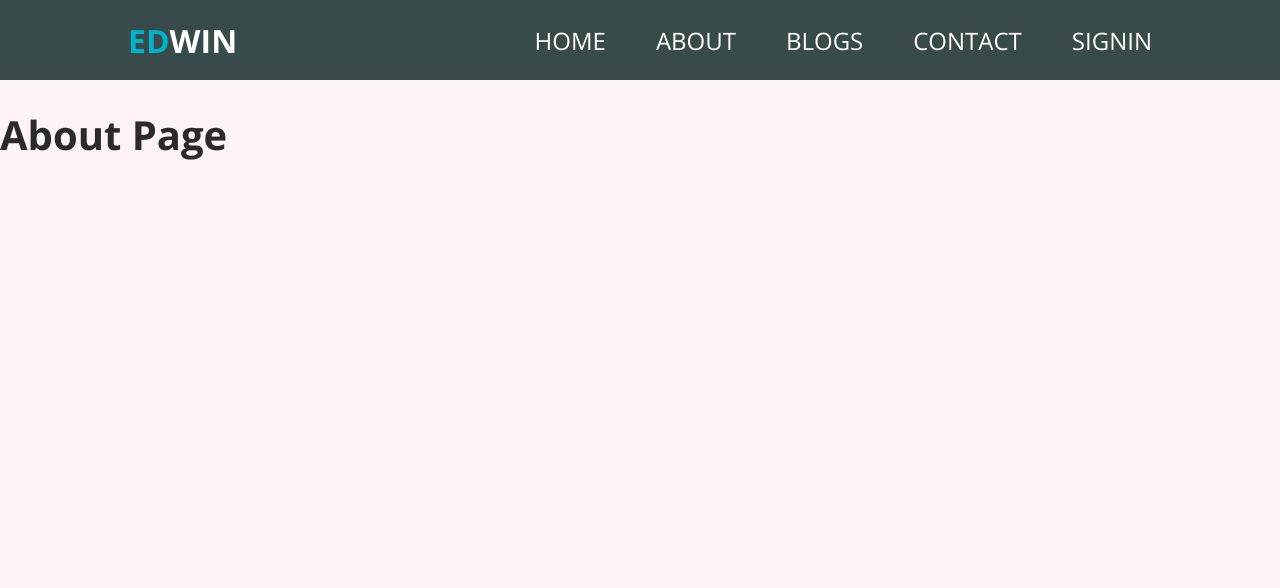
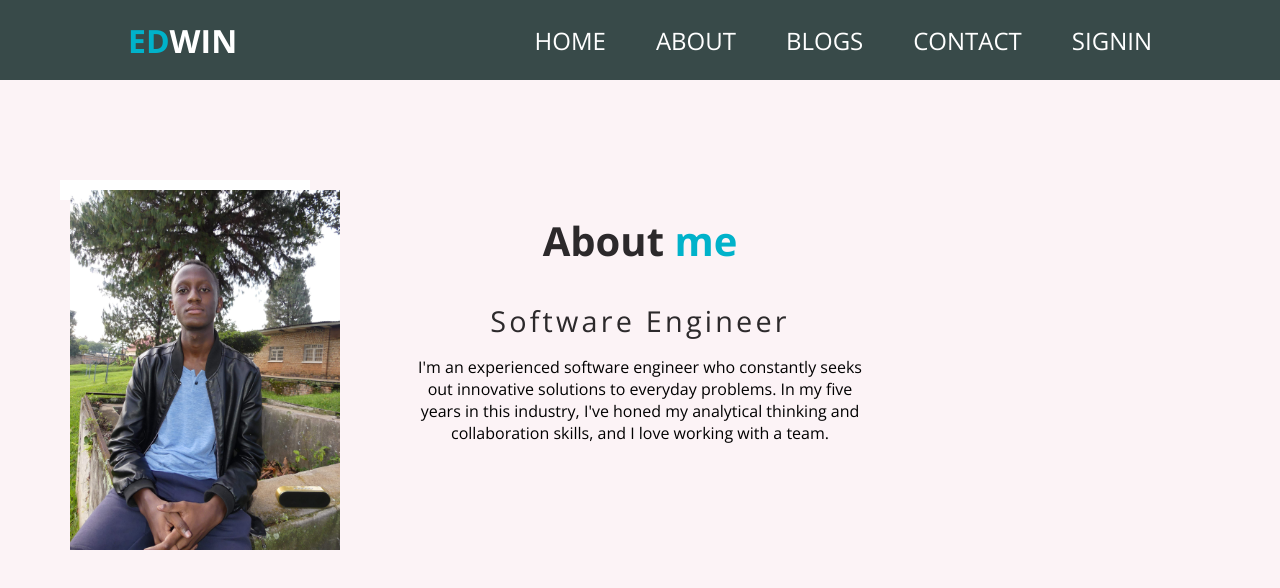
Before and after one commit to edwinnambaje/React-App, a React (Create React App) app: page /about in a window 1280 px wide. Shown: the top 588 px of the page. Built offline with nearby package versions, Linux system fonts and the light colour scheme.

Commit message:
remodified it to brand

```diff
--- a/src/components/ui/Card.module.css
+++ /dev/null
@@ -1,5 +0,0 @@
-.card {
-    background-color: white;
-    border-radius: 6px;
-    box-shadow: 0 2px 8px rgba(0, 0, 0, 0.2);
-  }
--- a/src/pages/About.js
+++ b/src/pages/About.js
@@ -1,4 +1,22 @@
+import classes from './About.module.css'
+import profile from '../images/profile.jpg'
 function About(){
-    return <h1>About Page</h1>;
+    return <section className={classes.about}>
+        <div className={classes.abouts}>
+          <div className={classes.col}>
+            <div className={classes.img}>
+                <img src={profile} alt='edwin' width={270} height={360}/>
+            </div>
+          </div>
+          <div className={classes.cols}>
+            <h1 className={classes.title}>About <span>me</span></h1>
+            <h2>Software Engineer</h2>
+            <p>I'm an experienced software engineer who constantly seeks<br/>
+              out innovative solutions to everyday problems. In my five<br/>
+              years in this industry, I've honed my analytical thinking and<br/>
+              collaboration skills, and I love working with a team.</p>
+          </div>
+        </div>
+      </section>
 }
 export default About;
--- /dev/null
+++ b/src/pages/About.module.css
@@ -0,0 +1,35 @@
+.about .abouts {
+	flex-direction: column-reverse;
+	text-align: center;
+	max-width: 1200px;
+	margin: 0 auto;
+	padding: 100px 20px;
+}
+.about .col {
+	width: 250px;
+	height: 0px;
+}
+.about .cols {
+	width: 100%;
+}
+.about .cols h2 {
+	font-size: 1.8rem;
+	font-weight: 500;
+	letter-spacing: 0.2rem;
+	margin-bottom: 10px;
+}
+.about .cols p {
+	margin-bottom: 20px;
+}
+.about .cols .cta {
+	color: black;
+	margin-bottom: 50px;
+	padding: 10px 20px;
+	font-size: 2rem;
+}
+.about .col .img {
+	height: 30%;
+	width: 100%;
+	position: relative;
+	border: 10px solid white;
+}
--- a/src/pages/Home.js
+++ b/src/pages/Home.js
@@ -2,14 +2,13 @@ import classes from './Meet.module.css';
 
 function Home(){
     return (
-    <section className={classes.hero}>
-    <div className={classes.heros}>
-       <div>
+    <section id={classes.hero}>
+    <div className={classes.hero}>
+    <div className={classes.overlay}>
         <h1>Hello, <span></span></h1>
         <h1>My Name is <span></span></h1>
         <h1>Edwin <span></span></h1>
-        {/* //<a href="/html/contact.html" type="button" class="cta">Hire Me</a> */}
-      </div>
+    </div>
     </div>
     </section>
     );
--- a/src/pages/Meet.module.css
+++ b/src/pages/Meet.module.css
@@ -4,20 +4,21 @@
 	background-position: top center;
 	position: relative;
 	z-index: 1;
-	height: 90vh;
+	height: 95vh;
+	padding-top: 5px;
 }
-.hero::after {
+.hero::before {
 	content: '';
 	position: absolute;
-	left: 0;
 	top: 0;
-	height: 100%;
-	width: 100%;
+    bottom: 0;
+    left: 0;
+    right: 0;
 	background-color: black;
 	opacity: 0.7;
 	z-index: -1;
 }
-.hero .heros{
+.hero .hero{
 	max-width: 1200px;
 	margin: 0 auto;
 	padding: 0 50px;
```
Also changed, not shown: src/components/ui/Card.js (deleted, +0 -8 lines), src/images/profile.jpg (added).
